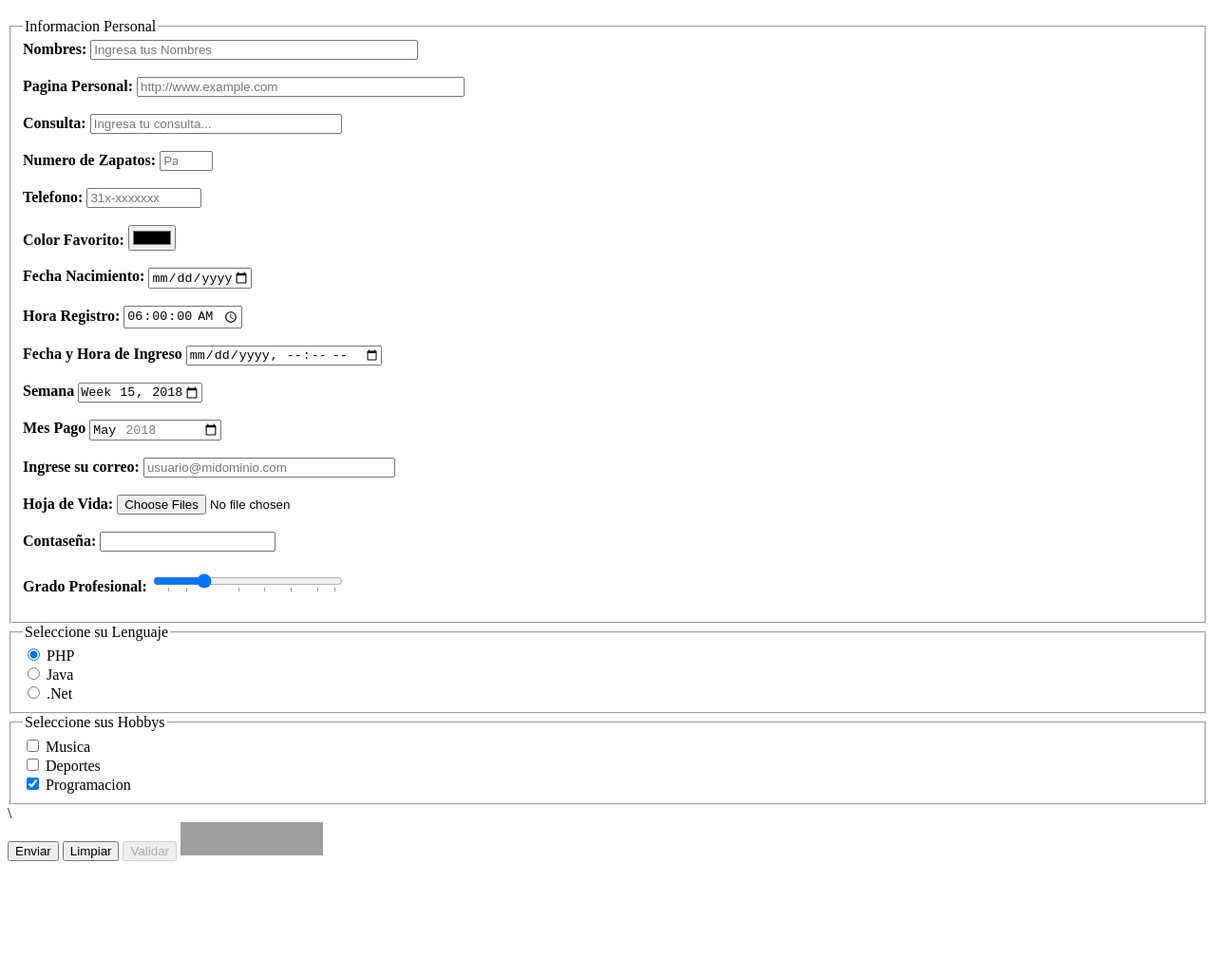
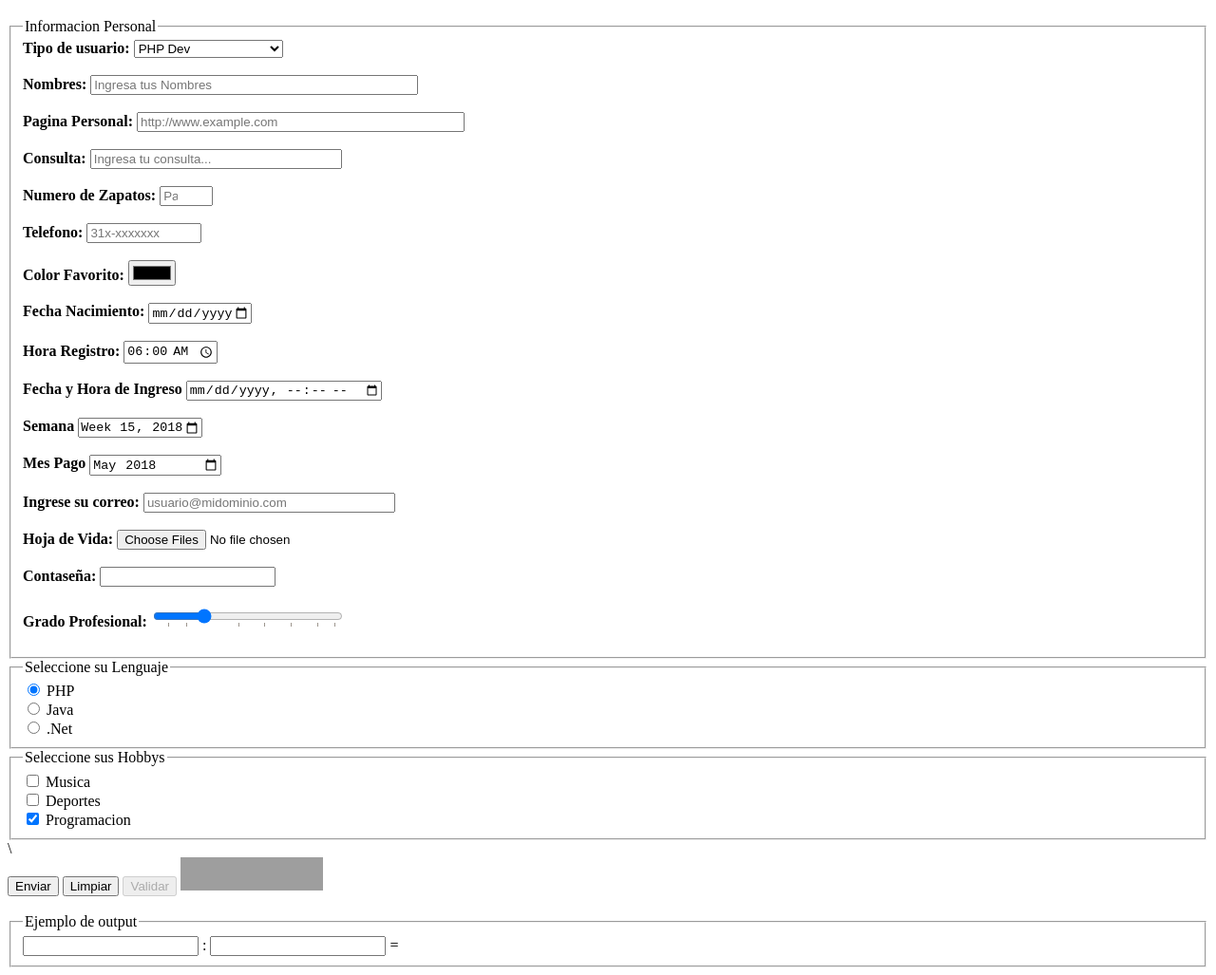
Before and after one commit to EjemplosADSI/IntroduccionHTML, a plain HTML site: page fomularios.html in a window 1280 px wide. Shown: the part 61-1088 px from the top of the page at 95% size. Before the commit the page ends 976 px from the top, so only its background shows below. Drawn offline with Linux system fonts and the light colour scheme; grey boxes are pictures that could not be loaded.

Commit message:
Se agrego ejemplo de select

```diff
--- a/fomularios.html
+++ b/fomularios.html
@@ -8,14 +8,31 @@
 </head>
 <body>
   <h1>Ejemplo de Formulario</h1>
-  <form action="/send.php" target="_parent" name="frmUser" id="frmUser" method="post" > <!-- enctype="multipart/form-data", novalidate, autocomplete="on"  -->
+  <form action="/send.php" target="_parent" name="frmUser" id="frmUser" method="post"   > <!-- enctype="multipart/form-data", novalidate, autocomplete="on"  -->
 
       <fieldset>
         <legend>Informacion Personal</legend>
 
+        <!-- Type: select -->
+        <strong><label for="tipo_usuario">Tipo de usuario:</label></strong>
+        <select form="frmUser" name="tipo_usuario" id="tipo_usuario" size="1" required > <!-- multiple  -->
+          <option label="Seleccione una opcion"></option>
+          <optgroup label="Front-End">
+            <option label="HTML Dev" value="html">Html</option>
+            <option label="CSS Dev" value="css">Css</option>
+            <option label="Javascript Dev" value="js">JS</option>
+          </optgroup>
+          <optgroup label="Back-End">
+            <option label="PHP Dev" value="php" selected>PHP</option>
+            <option label="MySQL" value="mysql" >MySQL</option>
+            <option label="Git" value="git">GIT</option>
+          </optgroup>
+        </select>
+        <br><br>
+
         <!-- Type: text -->
-        <strong><label for="nombres">Nombres:</label></strong>
-        <input type="text" size="40" name="nombre" id="nombre" minlength="2" maxlength="30" placeholder="Ingresa tus Nombres" pattern="^[a-zA-Z]+$" title="Solo letas" required > <!-- pattern="[A-z]{2}[0-9]{4}"  -->
+        <strong><label for="nombre">Nombres:</label></strong>
+        <input type="text" size="40" name="nombre" id="nombre" minlength="2" maxlength="30" placeholder="Ingresa tus Nombres" pattern="^[a-zA-Z]+$" title="Solo letras" required > <!-- pattern="[A-z]{2}[0-9]{4}"  -->
         <br><br>
 
         <!-- Type: url -->
@@ -48,7 +65,7 @@
 
         <!-- Type: tel -->
         <strong><label for="telefono">Telefono:</label></strong>
-        <input type="tel" name="telefono" id="telefono" pattern="[0-9]{3}-[0-9]{7}" list="defaultOperators" value="" placeholder="31x-xxxxxxx" size="12" minlength="10" maxlength="11" required > <!--   -->
+        <input type="tel" name="telefono" id="telefono" pattern="[0-9]{3}-[0-9]{7}" list="defaultOperators" value="" placeholder="31x-xxxxxxx" size="12" minlength="11" maxlength="11" required > <!--   -->
         <datalist id="defaultOperators">
           <option value="310">
           <option value="315">
@@ -63,12 +80,12 @@
 
         <!-- Type: Date -->
         <strong><label for="nacimiento">Fecha Nacimiento:</label></strong>
-        <input type="date" name="nacimiento" id="nacimiento" min="2000-01-01" max="2018-12-31" required > <!-- value="2017-02-01", pattern="[0-9]{4}-[0-9]{2}-[0-9]{2}" -->
+        <input type="date" name="nacimiento" id="nacimiento" min="2000-01-01" max="2018-12-31"  required > <!-- value="2017-02-01", pattern="[0-9]{4}-[0-9]{2}-[0-9]{2}" -->
         <br><br>
 
         <!-- Type: time -->
         <strong><label for="hora">Hora Registro:</label></strong>
-        <input type="time" name="hora" value="06:00" id="hora" min="06:00" max="18:00" step="2" pattern="[0-9]{2}:[0-9]{2}" required > <!-- value="2017-02-01", pattern="[0-9]{4}-[0-9]{2}-[0-9]{2}" -->
+        <input type="time" name="hora" value="06:00" id="hora" min="06:00" max="18:00" step="120" pattern="[0-9]{2}:[0-9]{2}" required > <!-- value="2017-02-01", pattern="[0-9]{4}-[0-9]{2}-[0-9]{2}" -->
         <br><br>
 
         <!-- Type: Date Time Local, Date-time -->
@@ -83,7 +100,7 @@
 
         <!-- Type: month -->
         <strong><label for="mes_pago">Mes Pago</label></strong>
-        <input type="month" name="mes_pago" id="mes_pago" min="2018-01" max="2018-12" value="2018-05" required> <!-- pattern="[0-9]{4}-[0-9]{2} -->
+        <input type="month" name="mes_pago" id="mes_pago" min="2018-01" max="2019-12" value="2018-05" required> <!-- pattern="[0-9]{4}-[0-9]{2} -->
         <br><br>
 
         <!-- Type: email -->
@@ -152,7 +169,7 @@
 
     <!-- Type Buttons -->
     <div id="contCheckbox">
-      <input type="submit" value="Enviar">
+      <input type="submit" value="Enviar" accesskey="y">
       <input type="reset" value="Limpiar">
       <input type="button" value="Validar" accesskey="v" disabled>
       <input type="image" height="35" width="150" src="https://www.glsen.org/sites/default/files/LOGIN.jpg" alt="login">
@@ -160,5 +177,15 @@
 
   </form>
 
+  <br>
+  <fieldset>
+    <legend>Ejemplo de output</legend>
+    <form name="division" onsubmit="return false" oninput="cociente.value = parseInt(dividendo.value) / parseInt(divisor.value)">
+        <input id="dividendo" type="number" step="any"/> :
+        <input id="divisor" type="number" step="any"/> =
+        <output name="cociente" for="dividendo divisor">
+    </form>
+  </fieldset>
+
 </body>
 </html>
```
